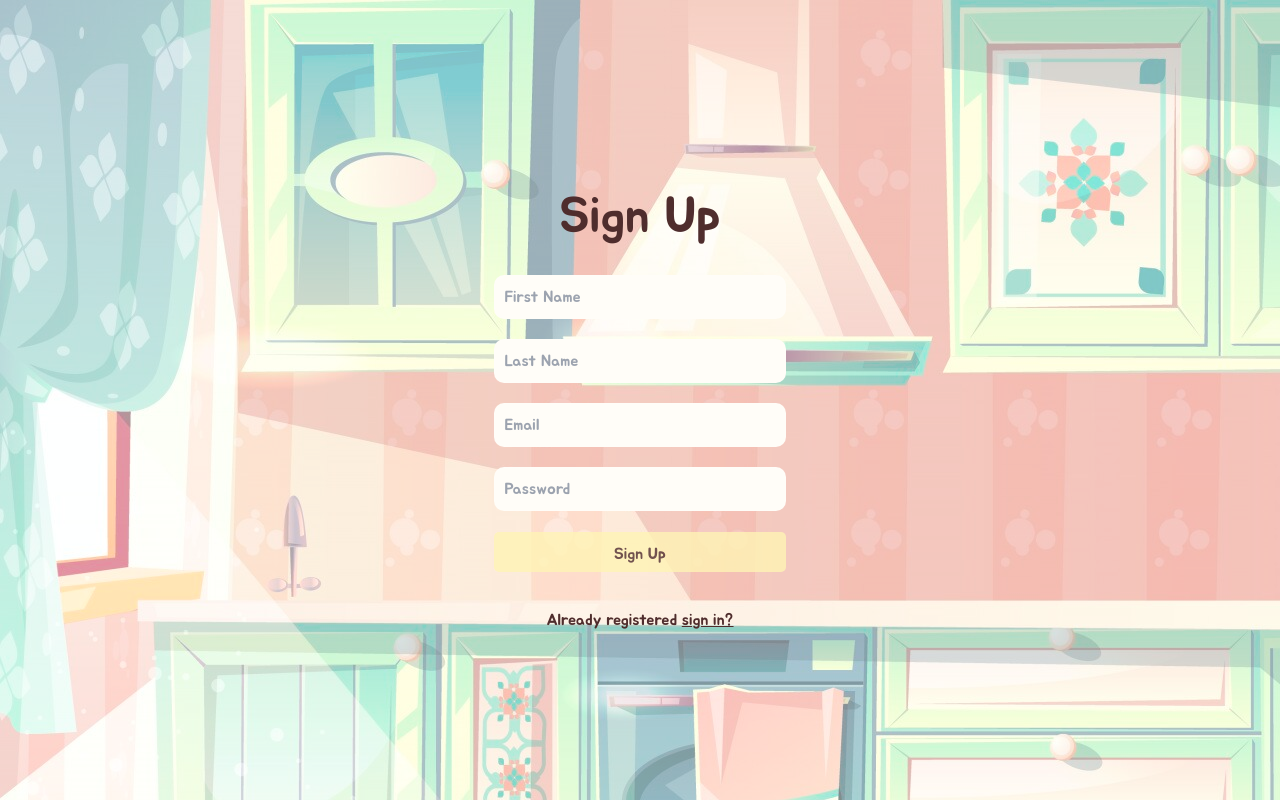
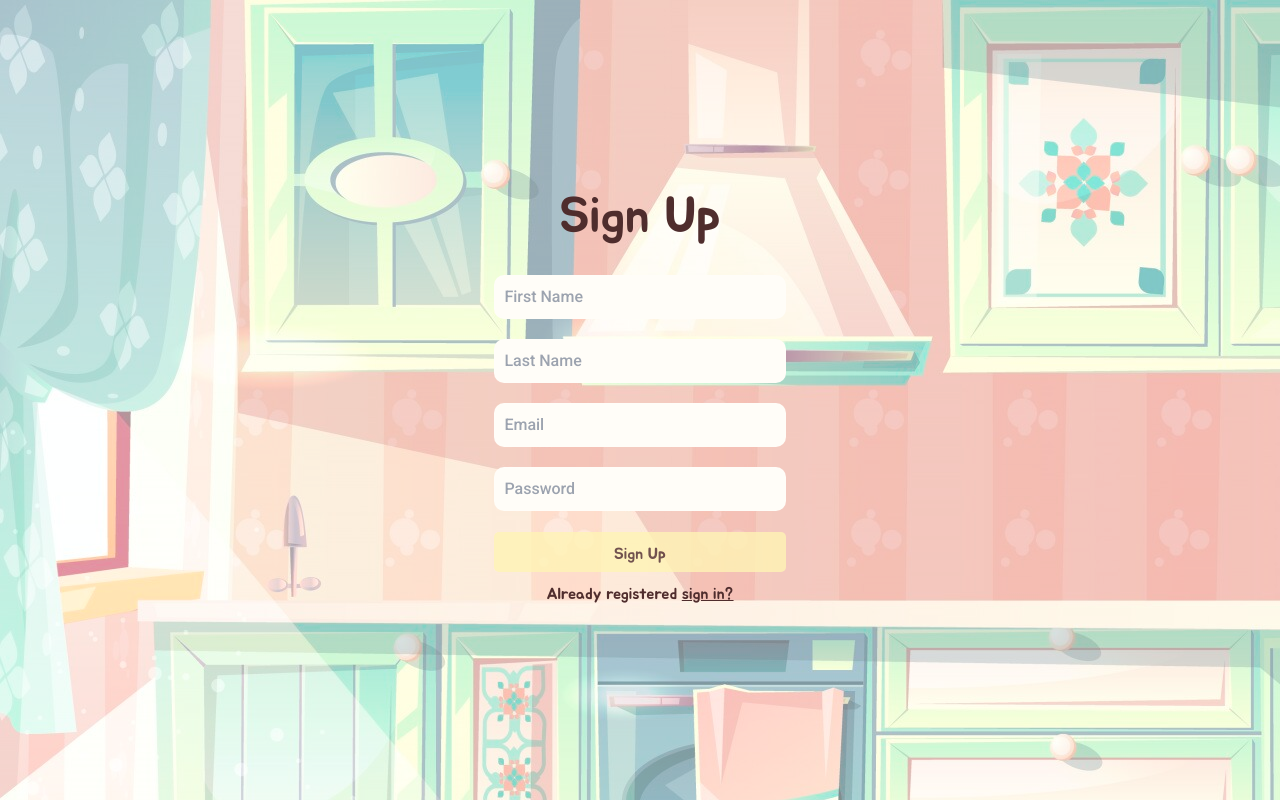
Before and after one commit to xuserena12/sunny-side-diaries, a React (Create React App) app in the folder frontend/: page / in a window 1280 px wide. Built offline with nearby package versions, Linux system fonts and the light colour scheme.

Commit message:
error message styling

```diff
--- a/frontend/src/components/Sign.css
+++ b/frontend/src/components/Sign.css
@@ -1,4 +1,5 @@
 @import url('../Colours.css');
+@import url('https://fonts.googleapis.com/css2?family=Roboto&display=swap');
 
 .overall .btn-primary {
     background-color: var(--mellow);
@@ -47,10 +48,6 @@ label {
     text-align: center;
 }
 
-.overall .error-message {
-    color: red;
-}
-
 .fillbox {
     padding: 10px 0px;
     color: var(--brown);
@@ -61,6 +58,9 @@ label {
     border-radius: 10px;
     width: 80%;
     background-color: var(--cream);
+    font-family: 'Roboto', sans-serif;
+    font-weight: 500;
+    color: var(--brown);
 }
 
 .overall .forgot-password {
@@ -69,6 +69,22 @@ label {
     margin-top: 10%;
 }
 
+.already-registered {
+    padding: 10px;
+}
+
 p {
     color: var(--brown);
 }
+
+.error-message {
+    color: rgb(180, 59, 59);
+    background-color: rgb(251, 181, 181);
+    text-align: center;
+    border-radius: 5px;
+    padding: 10px;
+    width: 80%;
+    display: inline-block;
+    border: 1px solid rgb(180, 59, 59);
+    font-family: 'Roboto', sans-serif;
+}
--- a/frontend/src/components/Signup.js
+++ b/frontend/src/components/Signup.js
@@ -23,7 +23,7 @@ const Signup = () => {
     const handleSubmit = async(e) => {
         e.preventDefault();
         if (!isValidPassword) {
-            setError('Password must be at least 6 characters');
+            setError('Passwords must be at least 6 characters');
             return;
         }
         try {
@@ -89,16 +89,16 @@ const Signup = () => {
                     className="form-control"
                 />
             </div>
+            {success && <p className="success-message">{success}</p>}
+            {error && <p className="error-message">{error}</p>}
             <div className="d-grid">
                 <button type="submit" className="btn btn-primary">
                     Sign Up
                 </button>
             </div>
-            <p className="forgot-password">
+            <p className="already-registered">
           Already registered <a className="underline" href="/signin">sign in?</a>
             </p>
-            {success && <p className="success-message">{success}</p>}
-            {error && <p className="error-message">{error}</p>}
             </div>
         </form>
     )
```
